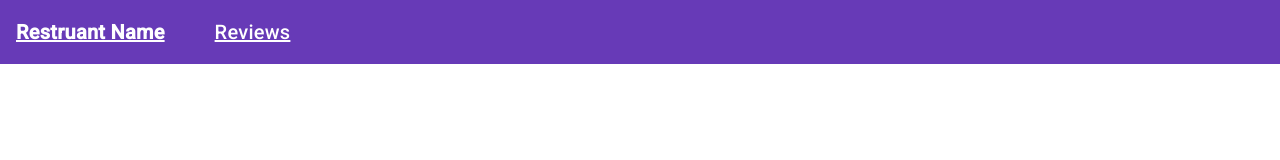
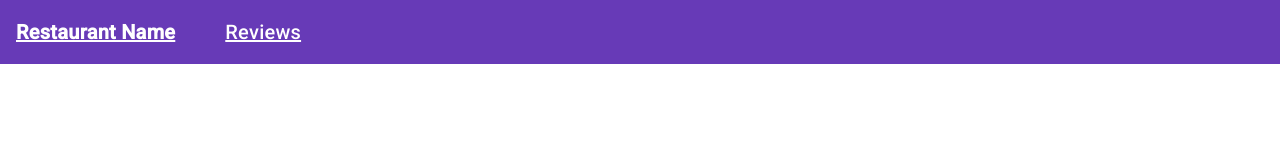
Before and after one commit to CadenHicks/INFOTC-4830-Final-Project, an Angular app in the folder final_project/: page / in a window 1280 px wide. Shown: the top 160 px of the page. Built offline with nearby package versions, Linux system fonts and the light colour scheme.

Commit message:
Update head-create.component.html

```diff
--- a/final_project/src/app/head-create/head-create.component.html
+++ b/final_project/src/app/head-create/head-create.component.html
@@ -1,6 +1,6 @@
 <mat-toolbar color="primary" id="header">
   <mat-toolbar-row>
-  <a class="button" id="corner" routerLink="">Restruant Name</a>
+  <a class="button" id="corner" routerLink="">Restaurant Name</a>
   <!-- //<span class="example-spacer"></span> -->
   <a class="button" id="review" routerLink="/display-review">Reviews</a>
   </mat-toolbar-row>
```
